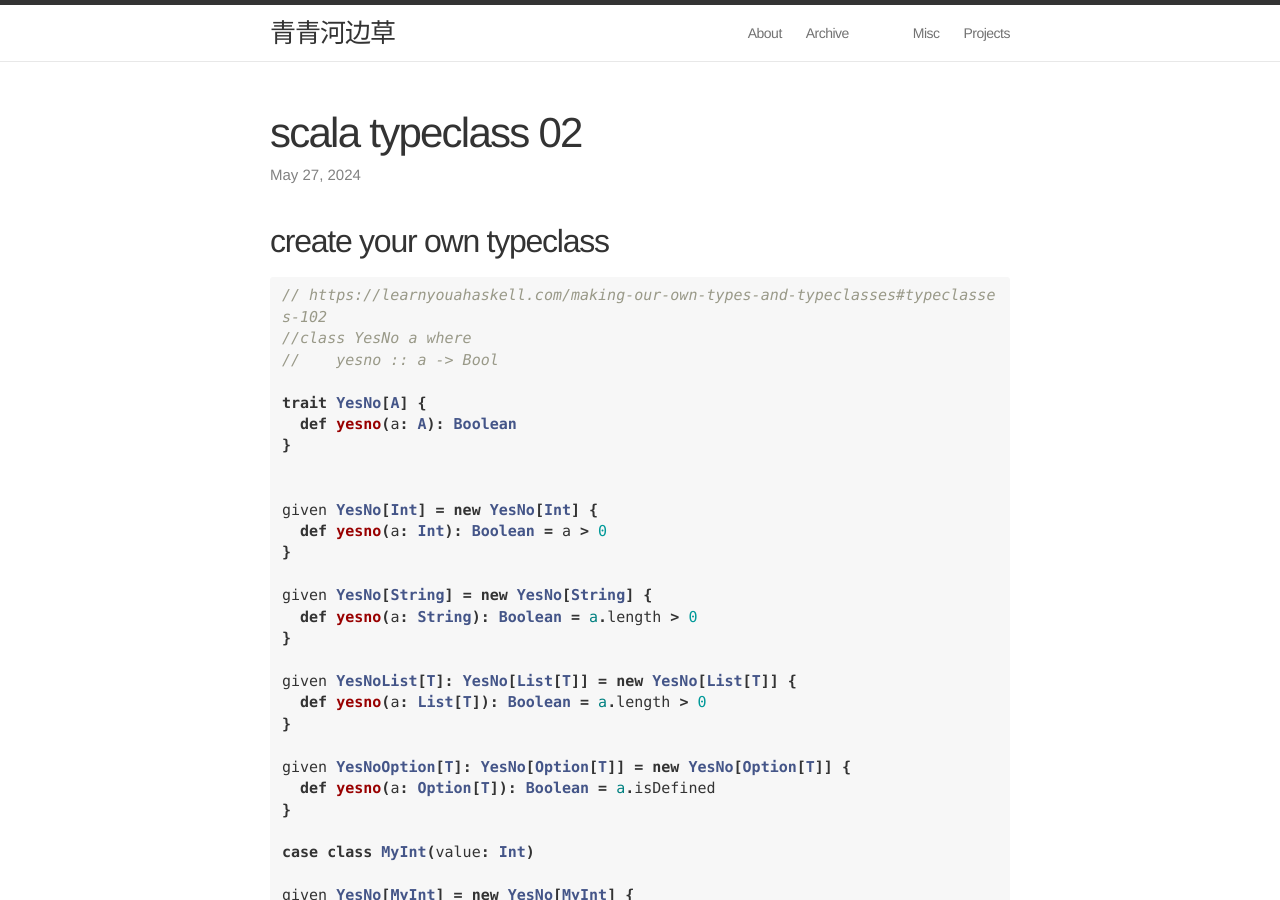
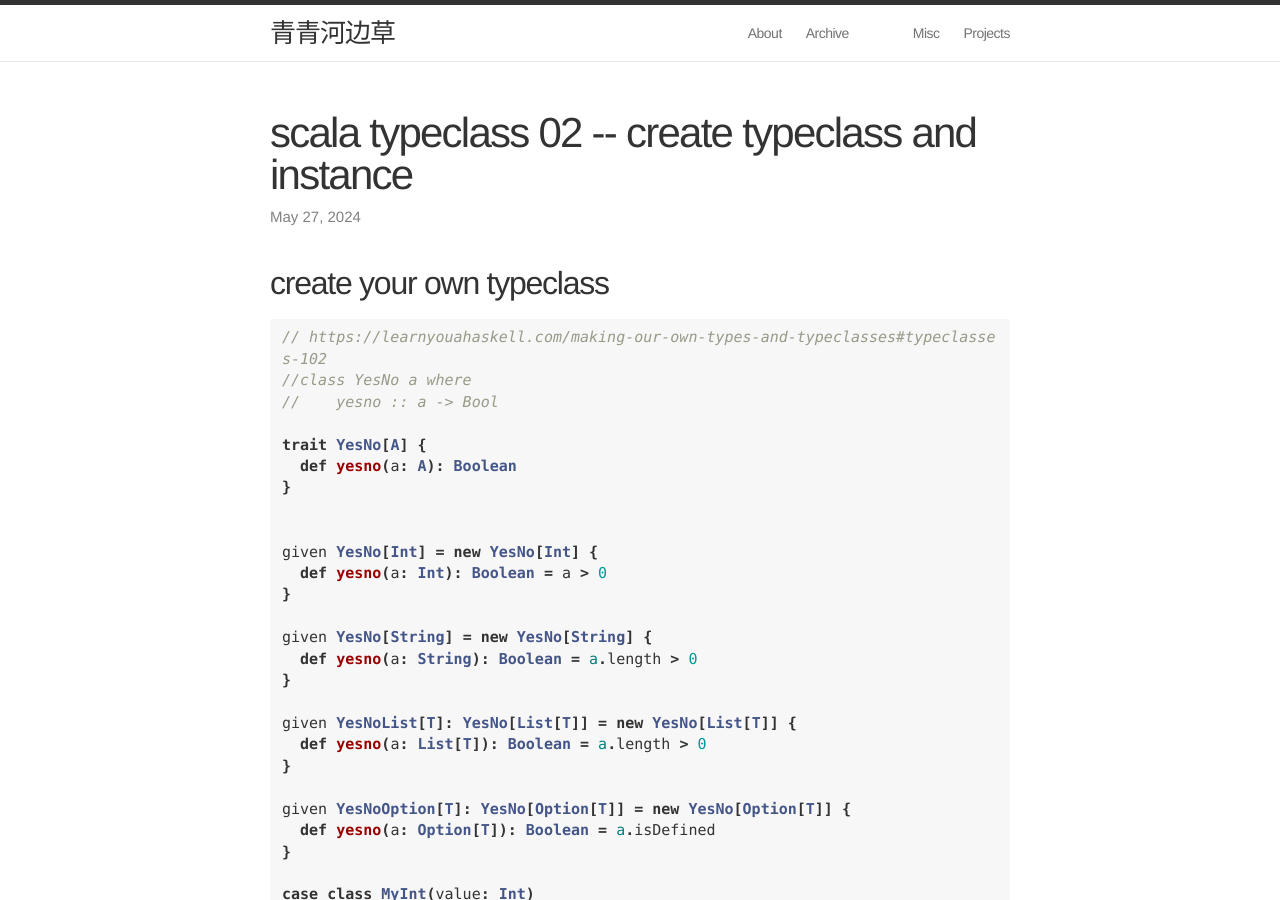
Before and after one commit to swuecho/swuecho.github.io, a Jekyll site: the page built from _posts/2024-05-27-scala-typeclass-02.md, in a window 1280 px wide and 900 px high. Built offline with Jekyll 4.4.1, drawn with Linux system fonts in a browser that asks for light colours; comment, search, counter and statistics services are not loaded.

Commit message:
type class 02

```diff
--- a/_posts/2024-05-27-scala-typeclass-02.md
+++ b/_posts/2024-05-27-scala-typeclass-02.md
@@ -1,6 +1,6 @@
 ---
 layout: post
-title:  scala typeclass 02
+title:  scala typeclass 02  -- create typeclass and instance
 date:   2024-05-27 19:33
 categories: tech
 ---
```
